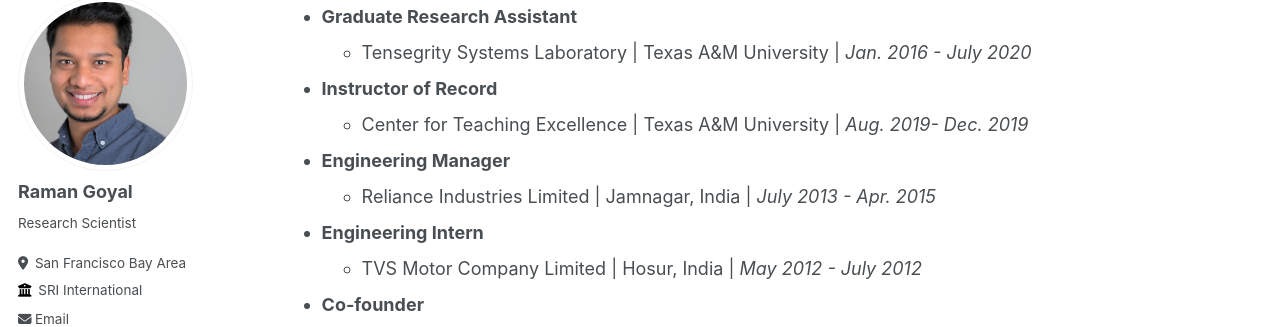
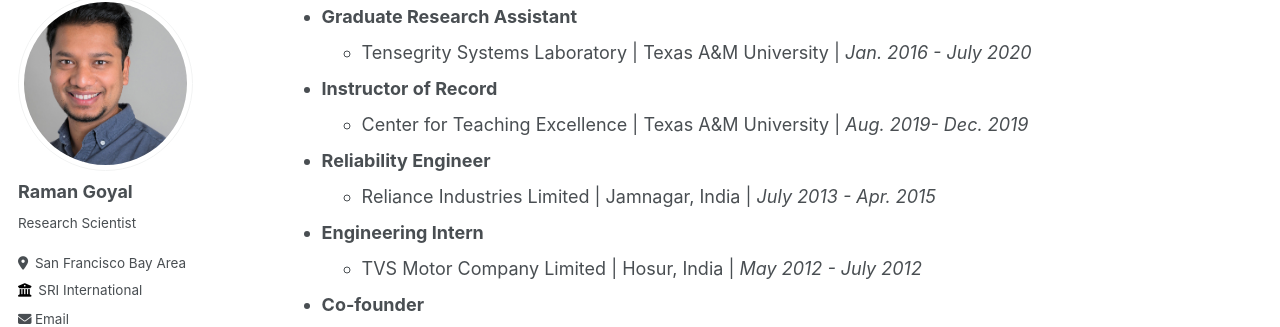
Before and after one commit to ramaniitrgoyal92/ramaniitrgoyal92.github.io, a Jekyll site: the page built from _pages/cv.md, in a window 1280 px wide and 900 px high, scrolled down 560 px. Shown: the part 110-437 px from the top of the window. Built offline with Jekyll 4.4.1, drawn with Linux system fonts in a browser that asks for light colours; some web fonts are replaced.

```diff
--- a/_pages/cv.md
+++ b/_pages/cv.md
@@ -37,7 +37,7 @@ Work experience
 * **Instructor of Record**
   * Center for Teaching Excellence \| Texas A&M University \| *Aug. 2019- Dec. 2019*
 
-* **Engineering Manager**
+* **Reliability Engineer**
   * Reliance Industries Limited  \| Jamnagar, India \| *July 2013 - Apr. 2015*
 
 * **Engineering Intern**
```
